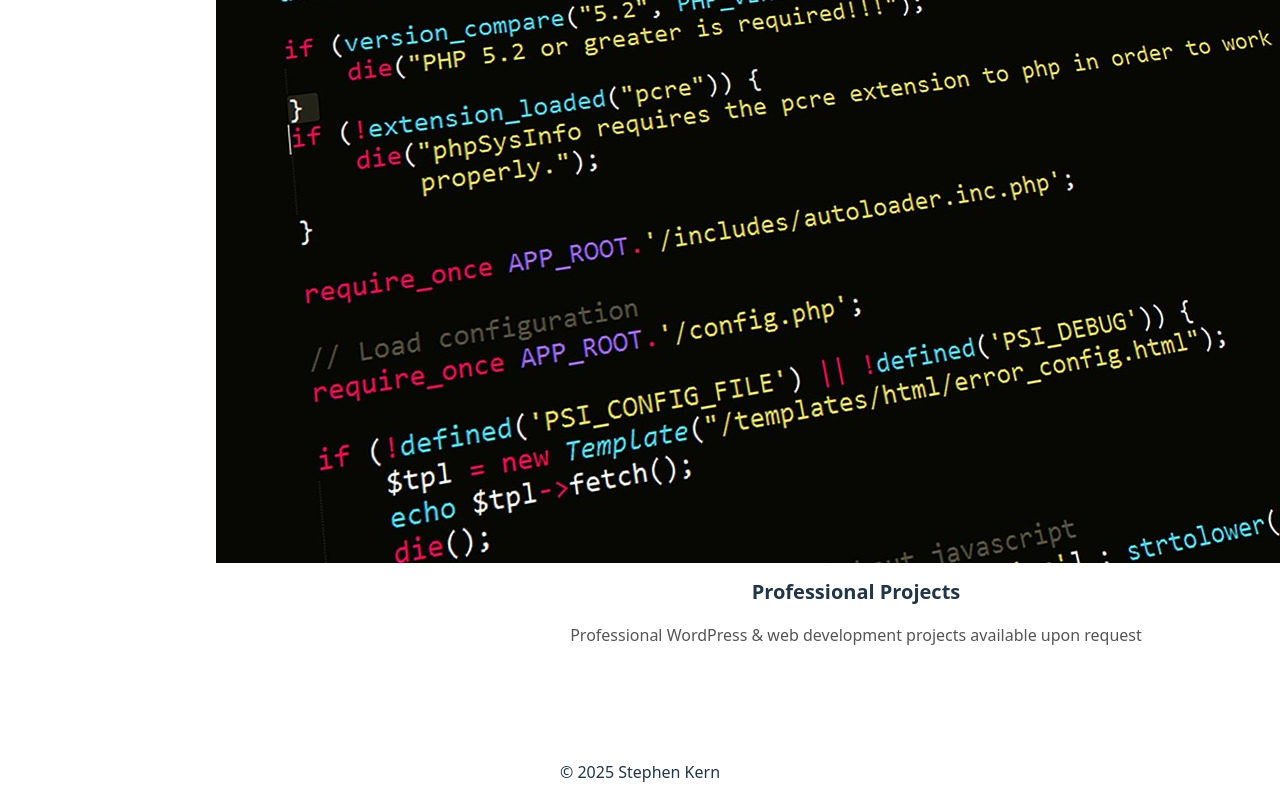
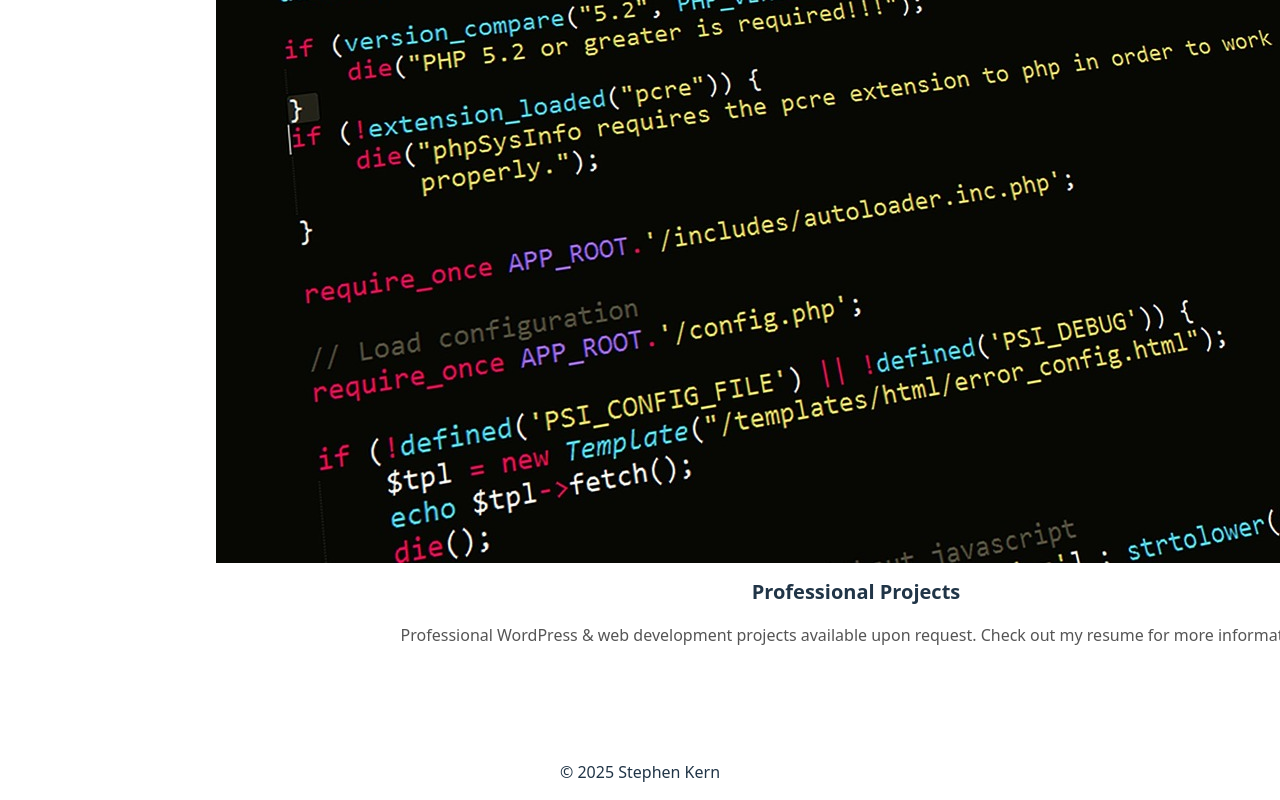
Before and after one commit to stephen-kern/vue-portfolio, a Vue app: page /projects in a window 1280 px wide. Shown: the part 376-1176 px from the top of the page. Built offline with nearby package versions, Linux system fonts and the light colour scheme.

Commit message:
small changes to site paragraphs

```diff
--- a/src/views/Projects.vue
+++ b/src/views/Projects.vue
@@ -18,7 +18,7 @@ const projectsData: Project[] = [
     id: 1,
     title: "Professional Projects",
     description:
-      "Professional WordPress & web development projects available upon request",
+      "Professional WordPress & web development projects available upon request. Check out my resume for more information.",
     img: workcard
   },
   {
```
